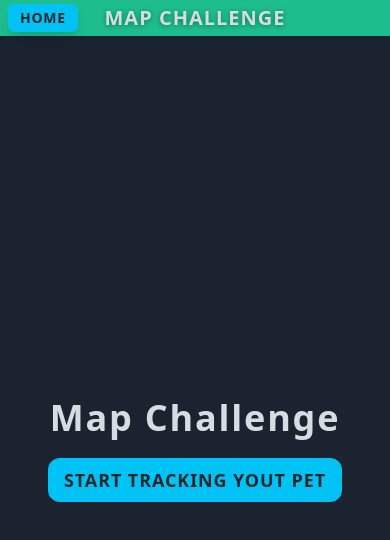
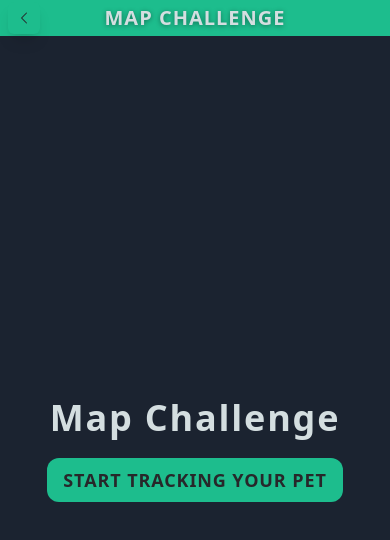
Before and after one commit to Siriusg2/mapChallenge, a Next.js app: page / in a window 390 px wide. Shown: the top 540 px of the page. Built offline with nearby package versions, Linux system fonts and the light colour scheme.

Commit message:
styles : responsive design

```diff
--- a/src/app/_NavBar/NavBar.tsx
+++ b/src/app/_NavBar/NavBar.tsx
@@ -2,17 +2,19 @@
 import React from "react";
 import Button from "../components/Button";
 import { useRouter } from "next/navigation";
+import { HiChevronLeft } from "react-icons/hi2";
 
 type Props = {};
 
 const NavBar = (props: Props) => {
   const router = useRouter();
   return (
-    <div className=" flex bg-primary px-2 py-1">
+    <div className=" flex bg-primary px-2 py-1 items-center">
       <Button
         className="absolute shadow-lg"
         label="home"
-        size="small"
+        size="medium"
+        icon={<HiChevronLeft />}
         click={() => router.push("/")}
       />
 
--- a/src/app/components/Button.tsx
+++ b/src/app/components/Button.tsx
@@ -1,29 +1,36 @@
 import React from "react";
 
 type ButtonProps = {
-  size?: "small" | "medium" | "large"
-  click: () => any
-  label: string
-  className?: string
+  size?: "small" | "medium" | "large";
+  click: () => any;
+  label: string;
+  className?: string;
+  icon?: React.ReactElement;
 };
 
 const Button = ({
   size = "medium",
   click,
   label,
-  className
+  className,
+  icon,
 }: ButtonProps) => {
   const sizeClasses = {
-    small: "py-1 px-3 text-sm",
-    medium: "py-1 px-3 text-md",
-    large: "py-2 px-4 text-lg rounded-xl",
+    small: `${icon ? "p-1" : "py-1 px-3"} text-sm`,
+    medium: `${icon ? "p-2" : "py-1 px-3"} text-md`,
+    large: `${icon ? "p-3" : "py-2 px-4"} text-lg rounded-xl`,
   };
 
   return (
     <button
-      className={`${sizeClasses[size]} bg-secondary text-zinc-800 font-semibold uppercase tracking-wider rounded-md ${className || ""}`} onClick={click}
+      className={`${
+        sizeClasses[size]
+      }  text-zinc-800 font-semibold uppercase tracking-wider rounded-md ${
+        className || ""
+      } bg-primary`}
+      onClick={click}
     >
-      {label}
+      {icon || label}
     </button>
   );
 };
--- a/src/app/map/page.tsx
+++ b/src/app/map/page.tsx
@@ -22,11 +22,28 @@ const TrackingMap = () => {
   }
 
   return (
-    <div className="flex grow">
-      <div className=" w-[40%] max-w-[300px] p-5 bg-background">
-        <Title className="uppercase text-foreground mt-2 mb-10" label="Tracking Map" />
-        <TextLine className="text-foreground">Latitude: {latitude}</TextLine>
-        <TextLine className="text-foreground">Longitude: {longitude}</TextLine>
+    <div
+      className="flex grow
+    sm:flex-col"
+    >
+      <div className=" w-[40%] max-w-[300px] sm:max-w-none sm:w-screen bg-background">
+        <Title
+          className="uppercase text-foreground px-5 pt-2 pb-8 mb-2 bg-secondary text-center"
+          label="Tracking Map"
+        />
+        <div
+          className="flex flex-col
+        sm:flex-row sm:justify-center"
+        >
+          <div className="flex sm:flex-col">
+            <TextLine className="text-foreground mx-2">Latitude:</TextLine>
+            <TextLine className="text-foreground mx-2">{latitude}</TextLine>
+          </div>
+          <div className="flex sm:flex-col">
+            <TextLine className="text-foreground mx-2">Longitude:</TextLine>
+            <TextLine className="text-foreground mx-2">{longitude}</TextLine>
+          </div>
+        </div>
       </div>
       <MapContainer
         id="map"
@@ -48,7 +65,6 @@ const TrackingMap = () => {
       </MapContainer>
     </div>
   );
-}
+};
 
-
-export default TrackingMap
+export default TrackingMap;
--- a/src/app/page.tsx
+++ b/src/app/page.tsx
@@ -10,7 +10,7 @@ export default function Home() {
   return (
     <div className="bg-background grow flex flex-col justify-center items-center">
       <Title className="m-5 text-foreground" label="Map Challenge" superHuge />
-      <Button label='Start tracking yout pet' size="large" click={() => router.push('/map')} />
+      <Button className="hover:scale-[1.08] duration-[.3s]" label='Start tracking your pet' size="large" click={() => router.push('/map')} />
     </div>
   );
 }
--- a/tailwind.config.ts
+++ b/tailwind.config.ts
@@ -11,18 +11,31 @@ const config: Config = {
       colors: {
         primary: {
           DEFAULT: '#1dbd8d',
-          400: '',
-          800: ''
+          800: '',
+          400: ''
         },
         secondary: {
-          DEFAULT: '#01c2f4',
-          400: '#ffed49',
-          800: ''
+          DEFAULT: '#1c819c',
+          800: '#ffed49',
+          400: ''
         },
         background: '#1b2330',
         foreground: '#D4DEE0'
       }
     },
+    screens: {
+			xl: { max: "1279px" },
+			// => @media (max-width: 1279px) { ... }
+
+			lg: { max: "1023px" },
+			// => @media (max-width: 1023px) { ... }
+
+			md: { max: "767px" },
+			// => @media (max-width: 767px) { ... }
+
+			sm: { max: "430px" },
+			// => @media (max-width: 639px) { ... }
+		},
   },
   plugins: [],
 };
```
